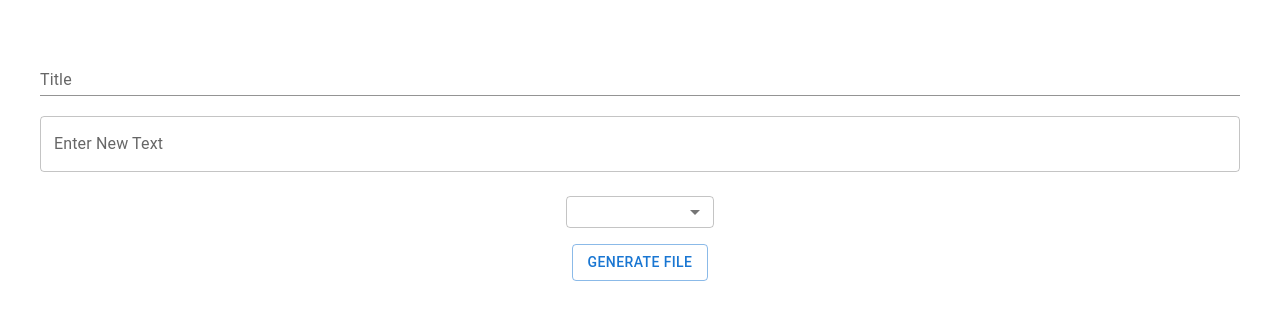
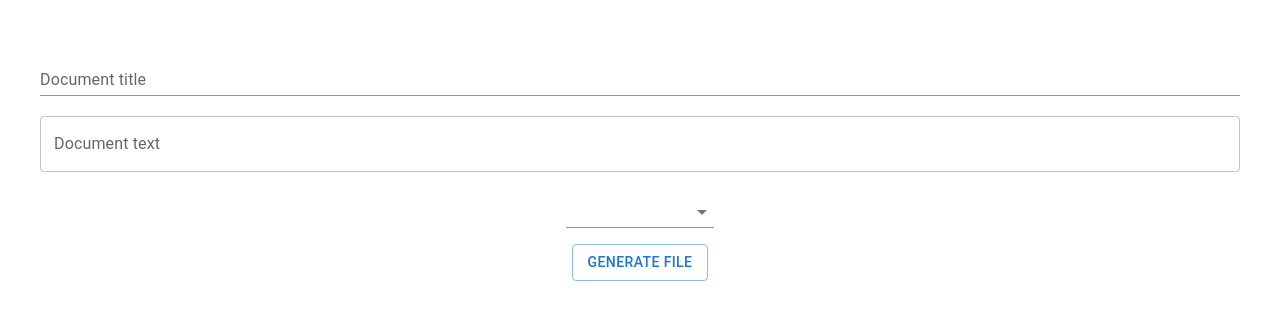
Before and after one commit to squireaintready/textFile-generator, a React (Create React App) app: page / in a window 1280 px wide. Shown: the top 320 px of the page. Built offline with nearby package versions, Linux system fonts and the light colour scheme.

Commit message:
feat/changed language used in input labels

```diff
--- a/src/App.js
+++ b/src/App.js
@@ -51,22 +51,19 @@ function App() {
   return (
     <div className="app">
       <TextField
-        id="title"
-        label="Title"
+        label="Document title"
         value={title}
         onChange={handleTitleChange}
         variant="standard"
         margin="dense"
       />
       <TextField
-        id="dummyText"
-        fullWidth
-        multiline
-        label="Enter New Text"
+        label="Document text"
         value={text}
         onChange={handleTextChange}
         variant="outlined"
         margin="normal"
+        multiline
       />
       <div className="actions">
         <Select
@@ -75,6 +72,7 @@ function App() {
           onChange={handleDocChange}
           autoWidth="true"
           className='select'
+          variant='standard'
         >
           <MenuItem value='txt'>TEXT</MenuItem>
           <MenuItem value='json'>JSON</MenuItem>
```
